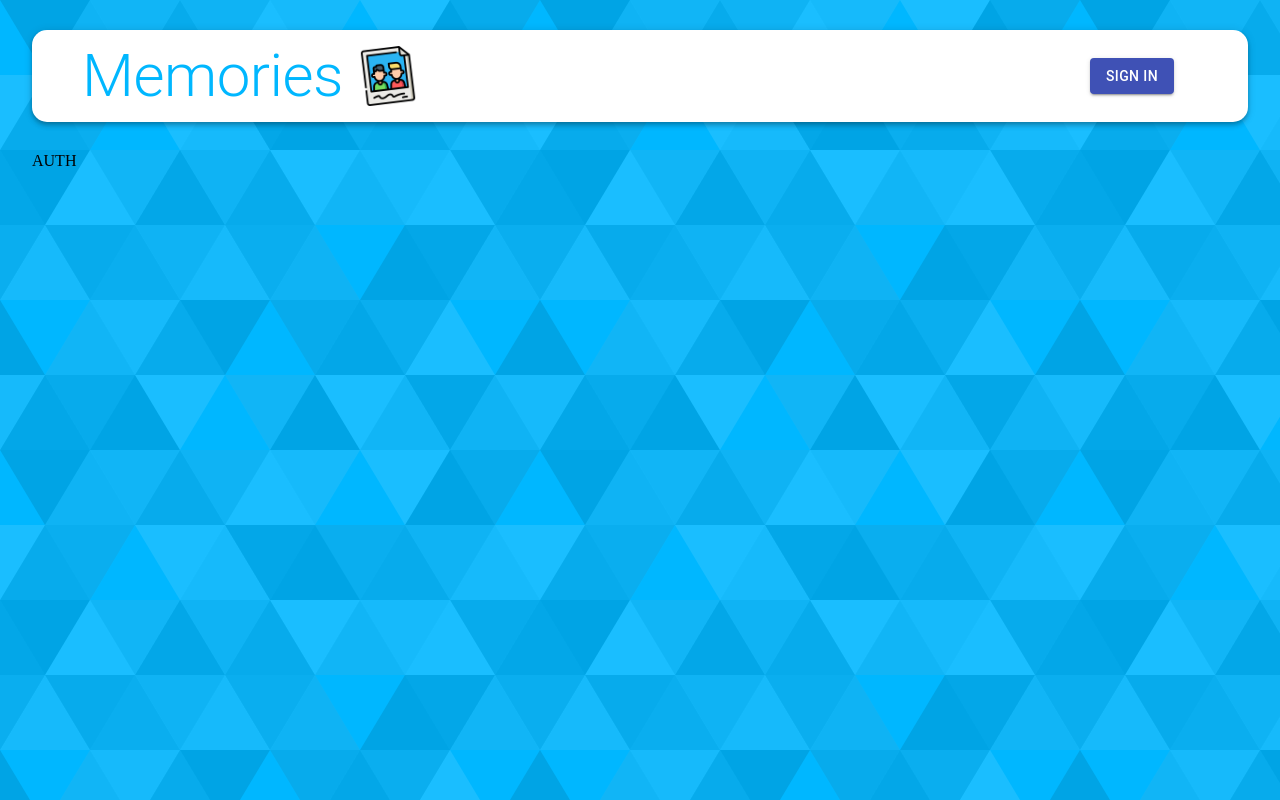
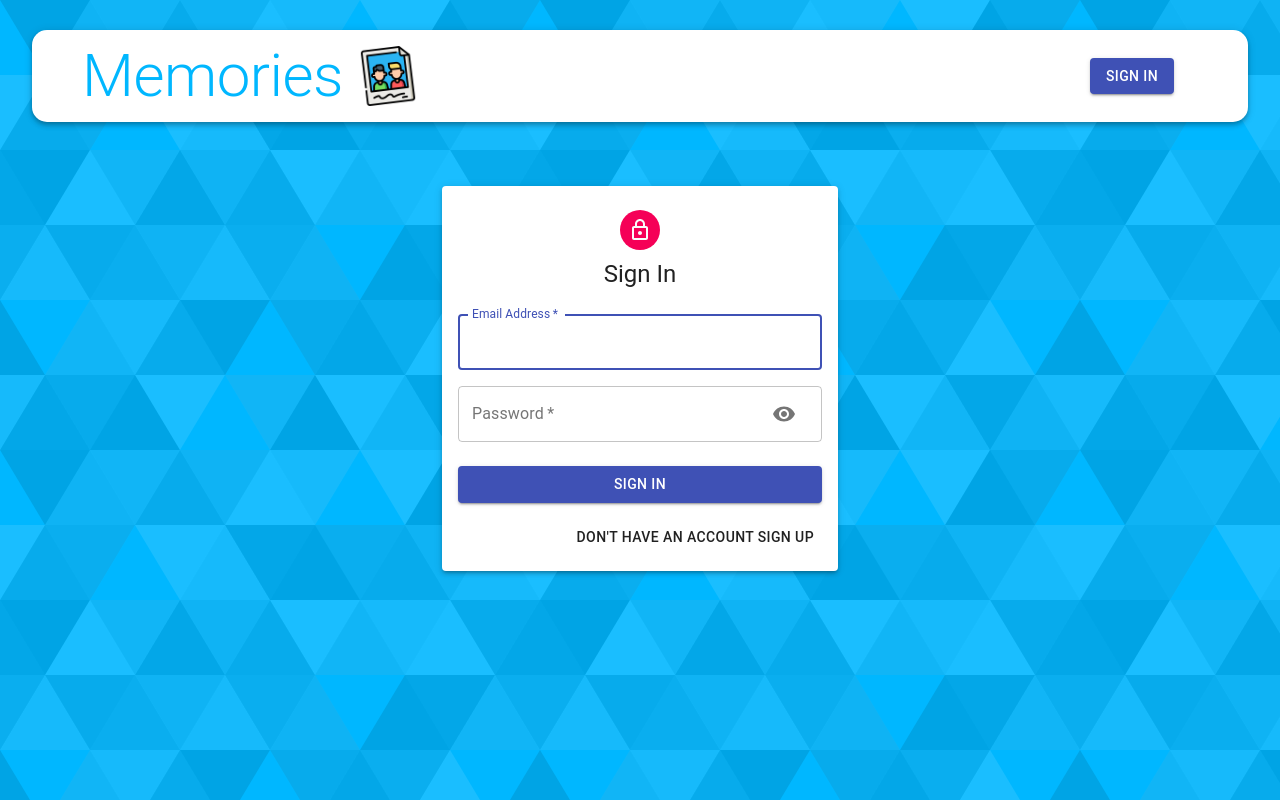
Before and after one commit to KananValizada/MERN-first-project-Memories, a React (Create React App) app in the folder client/: page /auth in a window 1280 px wide. Built offline with nearby package versions, Linux system fonts and the light colour scheme.

Commit message:
auth ui added

```diff
--- a/client/src/components/Auth/Auth.js
+++ b/client/src/components/Auth/Auth.js
@@ -1,7 +1,107 @@
-import React from "react";
+import React, { useState } from "react";
+import {
+  Avatar,
+  Paper,
+  Typography,
+  Grid,
+  Button,
+  Container,
+  TextField,
+} from "@material-ui/core";
+import LockOutlinedIcon from "@material-ui/icons/LockOutlined";
+import Input from "./Input";
+import useStyles from "./styles";
 
 export const Auth = () => {
-  return <div>AUTH</div>;
+  const [showPassword, setShowPassword] = useState(false);
+  const [isSignup, setIsSignUp] = useState(false);
+  const classes = useStyles();
+  // const isSignup = true;
+
+  const handleShowPaswsord = () => {
+    setShowPassword((prevshowPassword) => {
+      return !prevshowPassword;
+    });
+  };
+  const handleSubmit = () => {};
+  const handleChange = () => {};
+  const switchMode = () => {
+    setIsSignUp((prevshowPassword) => {
+      return !prevshowPassword;
+    });
+  };
+
+  return (
+    <Container component="main" maxWidth="xs">
+      <Paper className={classes.paper} elevation={3}>
+        <Avatar className={classes.avatar}>
+          <LockOutlinedIcon />
+        </Avatar>
+        <Typography variant="h5">{isSignup ? "Sign Up" : "Sign In"}</Typography>
+        <form className={classes.form} onSubmit={handleSubmit}>
+          <Grid container spacing={2}>
+            {isSignup && (
+              <>
+                <Input
+                  name="firstName"
+                  label="First Name"
+                  handleChange={handleChange}
+                  autoFocus
+                  half
+                />
+                <Input
+                  name="lastName"
+                  label="Last Name"
+                  handleChange={handleChange}
+                  half
+                />
+              </>
+            )}
+            <Input
+              name="email"
+              label="Email Address"
+              handleChange={handleChange}
+              type="email"
+              autoFocus
+            />
+            <Input
+              name="password"
+              label="Password"
+              handleChange={handleChange}
+              type={showPassword ? "text" : "password"}
+              handleShowPassword={handleShowPaswsord}
+            />
+            {isSignup && (
+              <Input
+                name="confirmPassword"
+                label="Repeat Password"
+                handleChange={handleChange}
+                type="password"
+              />
+            )}
+          </Grid>
+          <Button
+            type="submit"
+            fullWidth
+            variant="contained"
+            color="primary"
+            className={classes.submit}
+          >
+            {isSignup ? "Sign Up" : "Sign In"}
+          </Button>
+          <Grid container justifyContent="flex-end">
+            <Grid item>
+              <Button onClick={switchMode}>
+                {isSignup
+                  ? "Already have an account? Sign In"
+                  : "Don't Have an account Sign Up"}
+              </Button>
+            </Grid>
+          </Grid>
+        </form>
+      </Paper>
+    </Container>
+  );
 };
 
 export default Auth;
--- /dev/null
+++ b/client/src/components/Auth/Input.js
@@ -0,0 +1,43 @@
+import React from "react";
+import { TextField, Grid, InputAdornment, IconButton } from "@material-ui/core";
+
+import Visibility from "@material-ui/icons/Visibility";
+import VisibilityOff from "@material-ui/icons/VisibilityOff";
+
+const Input = ({
+  name,
+  handleChange,
+  label,
+  half,
+  autoFocus,
+  type,
+  handleShowPassword,
+}) => (
+  <Grid item xs={12} sm={half ? 6 : 12}>
+    <TextField
+      name={name}
+      onChange={handleChange}
+      variant="outlined"
+      required
+      fullWidth
+      label={label}
+      autoFocus={autoFocus}
+      type={type}
+      InputProps={
+        name === "password"
+          ? {
+              endAdornment: (
+                <InputAdornment position="end">
+                  <IconButton onClick={handleShowPassword}>
+                    {type === "password" ? <Visibility /> : <VisibilityOff />}
+                  </IconButton>
+                </InputAdornment>
+              ),
+            }
+          : null
+      }
+    />
+  </Grid>
+);
+
+export default Input;
--- a/client/src/components/Auth/styles.js
+++ b/client/src/components/Auth/styles.js
@@ -0,0 +1,30 @@
+import { makeStyles } from "@material-ui/core/styles";
+
+export default makeStyles((theme) => ({
+  paper: {
+    marginTop: theme.spacing(8),
+    display: "flex",
+    flexDirection: "column",
+    alignItems: "center",
+    padding: theme.spacing(2),
+  },
+  root: {
+    "& .MuiTextField-root": {
+      margin: theme.spacing(1),
+    },
+  },
+  avatar: {
+    margin: theme.spacing(1),
+    backgroundColor: theme.palette.secondary.main,
+  },
+  form: {
+    width: "100%", // Fix IE 11 issue.
+    marginTop: theme.spacing(3),
+  },
+  submit: {
+    margin: theme.spacing(3, 0, 2),
+  },
+  googleButton: {
+    marginBottom: theme.spacing(2),
+  },
+}));
```
